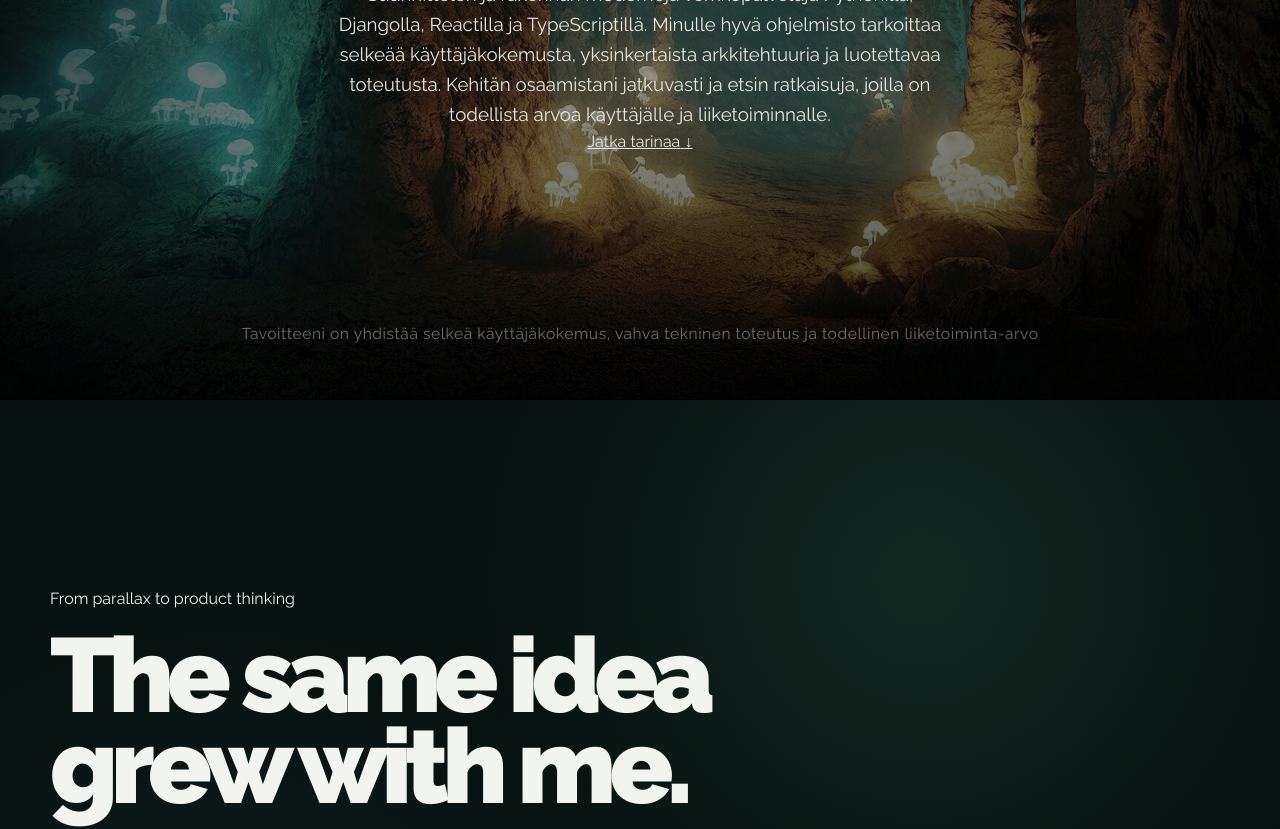
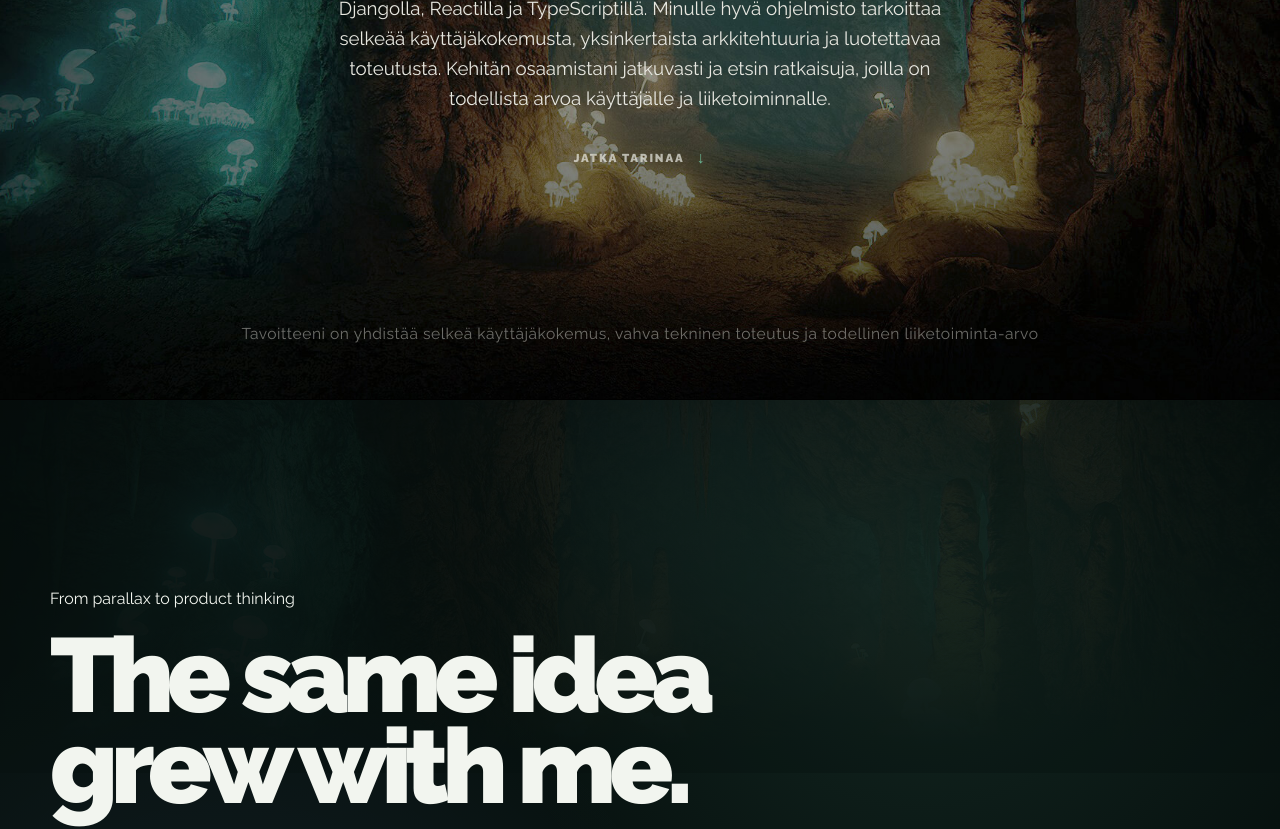
Before and after one commit to MykolaDotsenko/Parallax-effect, a website with bundled scripts: page index.html in a window 1280 px wide. Shown: the part 1200-2029 px from the top of the page. Built offline with nearby package versions, Linux system fonts and the light colour scheme.

Commit message:
Bridge original dungeon into continuation

```diff
--- a/css/main.css
+++ b/css/main.css
@@ -334,7 +334,21 @@ a {
     #07110f;
 }
 
+.extension-intro::before {
+  content: "";
+  position: absolute;
+  inset: 0 0 auto;
+  height: 42%;
+  background:
+    linear-gradient(180deg, rgb(1 1 1 / 24%), #07110f 94%),
+    url("../img/dungeon.jpg") center 58% / cover no-repeat;
+  opacity: 0.34;
+  pointer-events: none;
+}
+
 .extension-intro__inner {
+  position: relative;
+  z-index: 1;
   width: var(--container);
   margin-inline: auto;
   padding-block: clamp(100px, 14vw, 170px);
@@ -1879,3 +1893,37 @@ html[data-motion="reduced"] .system-connector {
     font-size: 0.72rem;
   }
 }
+
+
+.original-main-article__next {
+  display: inline-flex;
+  align-items: center;
+  gap: 12px;
+  margin-top: clamp(24px, 4vh, 42px);
+  color: #e7e7e0;
+  font-size: 0.72rem;
+  font-weight: 900;
+  letter-spacing: 0.16em;
+  text-decoration: none;
+  text-transform: uppercase;
+  opacity: 0.72;
+  transition:
+    opacity 180ms ease,
+    transform 180ms ease;
+}
+
+.original-main-article__next:hover,
+.original-main-article__next:focus-visible {
+  opacity: 1;
+  transform: translateY(3px);
+}
+
+.original-main-article__next span:last-child {
+  color: var(--aurora-a);
+  font-size: 1rem;
+}
+
+#main-content > .scene .section-index,
+#main-content > .scene .eyebrow {
+  text-wrap: balance;
+}
```
